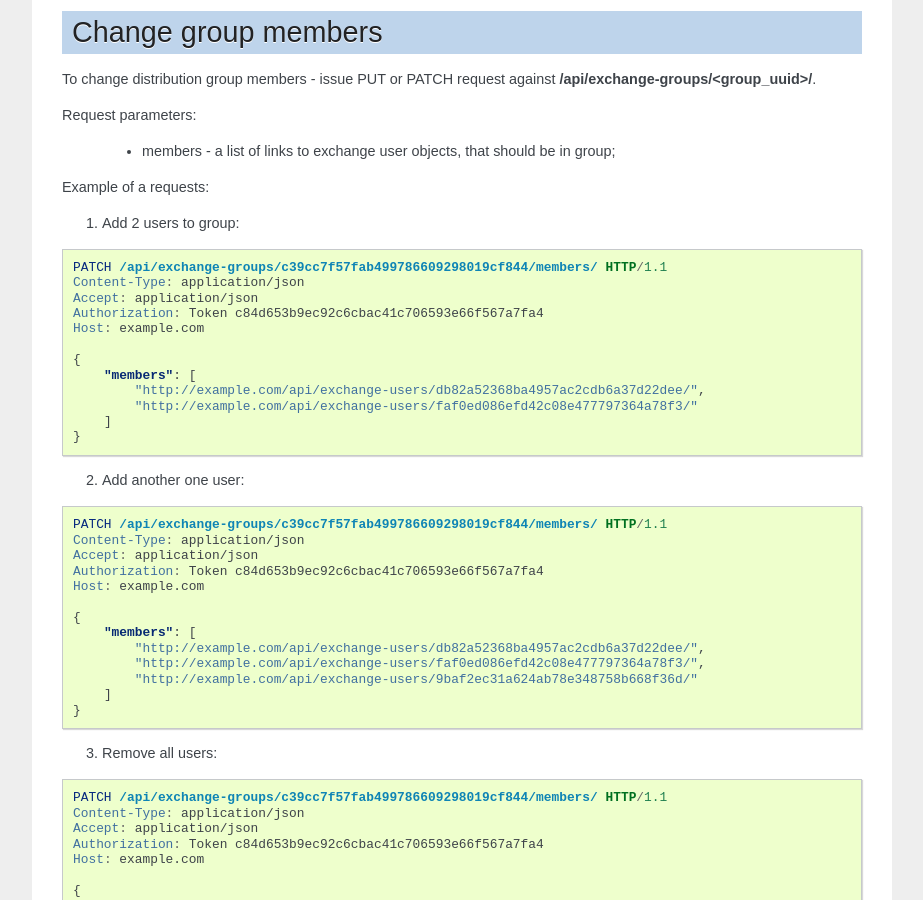
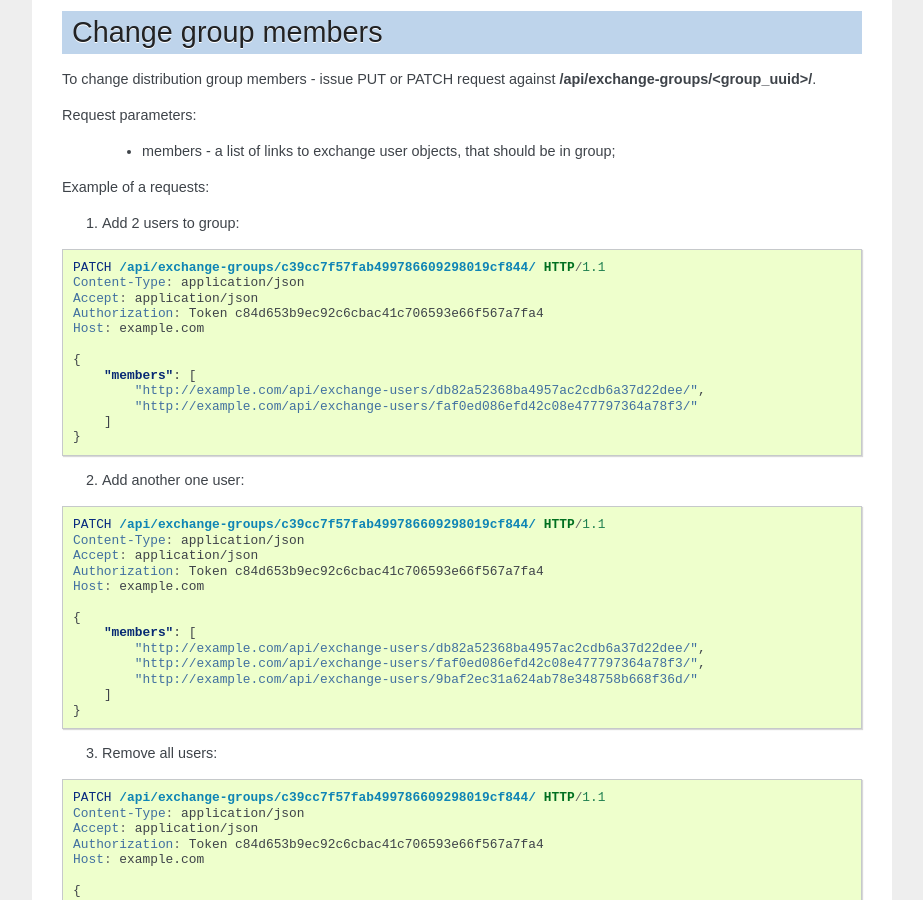
Before and after one commit to opennode/waldur-saltstack, a Sphinx documentation site: the page built from docs/exchange.rst, in a window 1280 px wide and 900 px high, scrolled down 6784 px. Shown: the whole window, without its empty margins (198-1121 px from the left). Built offline with Sphinx 7.4.7, drawn with Linux system fonts in a browser that asks for light colours; the version number is read from the project's files by our own code.

Commit message:
Fix typo

```diff
--- a/docs/exchange.rst
+++ b/docs/exchange.rst
@@ -409,7 +409,7 @@ Example of a requests:
 
 .. code-block:: http
 
-    PATCH /api/exchange-groups/c39cc7f57fab499786609298019cf844/members/ HTTP/1.1
+    PATCH /api/exchange-groups/c39cc7f57fab499786609298019cf844/ HTTP/1.1
     Content-Type: application/json
     Accept: application/json
     Authorization: Token c84d653b9ec92c6cbac41c706593e66f567a7fa4
@@ -426,7 +426,7 @@ Example of a requests:
 
 .. code-block:: http
 
-    PATCH /api/exchange-groups/c39cc7f57fab499786609298019cf844/members/ HTTP/1.1
+    PATCH /api/exchange-groups/c39cc7f57fab499786609298019cf844/ HTTP/1.1
     Content-Type: application/json
     Accept: application/json
     Authorization: Token c84d653b9ec92c6cbac41c706593e66f567a7fa4
@@ -444,7 +444,7 @@ Example of a requests:
 
 .. code-block:: http
 
-    PATCH /api/exchange-groups/c39cc7f57fab499786609298019cf844/members/ HTTP/1.1
+    PATCH /api/exchange-groups/c39cc7f57fab499786609298019cf844/ HTTP/1.1
     Content-Type: application/json
     Accept: application/json
     Authorization: Token c84d653b9ec92c6cbac41c706593e66f567a7fa4
```
